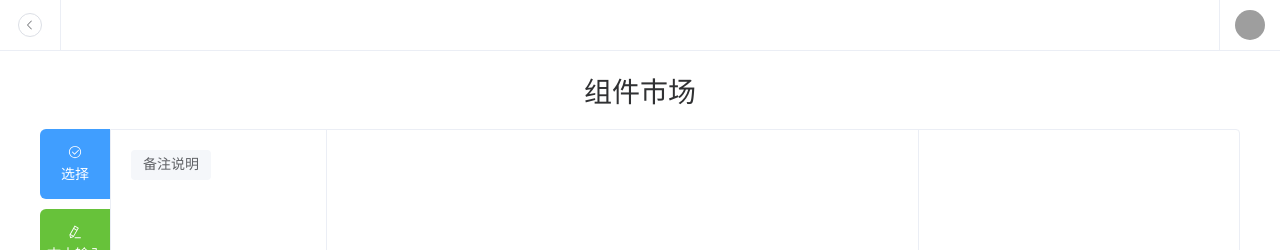
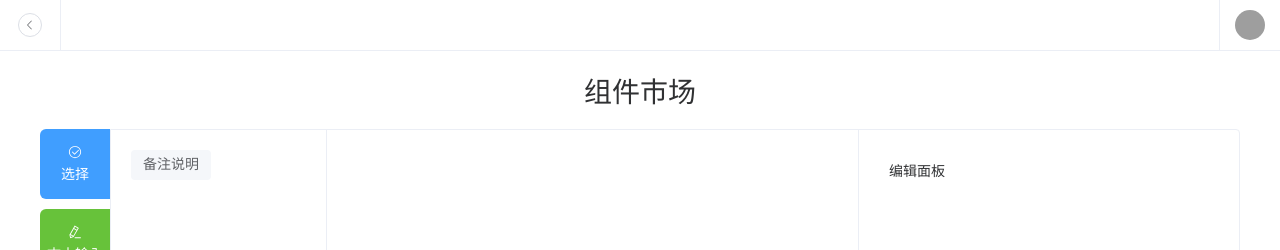
Before and after one commit to tsycheese/vue-nocode-questionnaire, a Vue app: page /note-group in a window 1280 px wide. Shown: the top 250 px of the page. Built offline with nearby package versions, Linux system fonts and the light colour scheme; grey boxes are pictures that could not be loaded; the HTML template or start-up script is replaced by a standard one.

Commit message:
添加编辑面板

```diff
--- /dev/null
+++ b/src/components/ServeComs/EditItems/EditPannel.vue
@@ -0,0 +1,7 @@
+<template>
+  <div>编辑面板</div>
+</template>
+
+<script setup lang="ts"></script>
+
+<style scoped></style>
--- a/src/views/MaterialsView/Layout.vue
+++ b/src/views/MaterialsView/Layout.vue
@@ -1,20 +1,26 @@
 <template>
   <div class="layout">
+    <!-- 选择具体的业务组件 -->
     <div class="left">
       <slot />
     </div>
+    <!-- 显示对应的业务组件 -->
     <div class="center">
       <RouterView v-slot="{ Component }">
         <component :is="Component" :status="currentMaterialCom.status" :serialNum="1" />
       </RouterView>
     </div>
-    <div class="right"></div>
+    <!-- 编辑面板 -->
+    <div class="right">
+      <EditPanel />
+    </div>
   </div>
 </template>
 
 <script setup>
 import { computed } from 'vue';
 import { useMaterialStore } from '@/stores/materialStore.ts';
+import EditPanel from '@/components/ServeComs/EditItems/EditPannel.vue';
 
 const materialStore = useMaterialStore();
 const currentMaterialCom = computed(() => materialStore.coms[materialStore.currentMaterialCom]);
@@ -46,5 +52,6 @@ const currentMaterialCom = computed(() => materialStore.coms[materialStore.curre
 
 .right {
   width: 320px;
+  padding: 30px;
 }
 </style>
```
